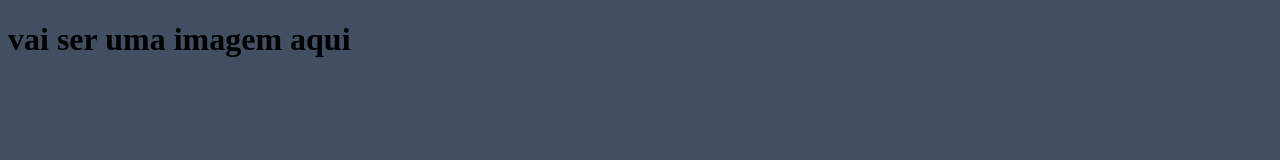
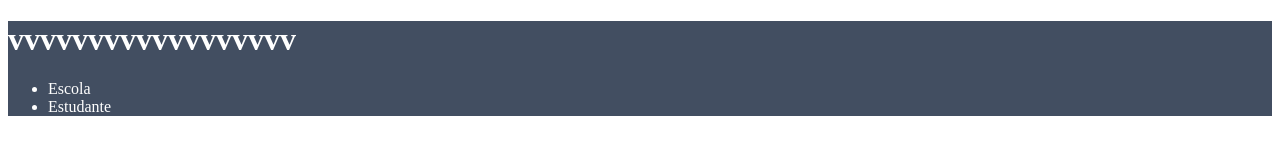
Before and after one commit to Keltersantos10/SITE-TED-, a plain HTML site: page index.html in a window 1280 px wide. Drawn offline with Linux system fonts and the light colour scheme.

Commit message:
Add files via upload

```diff
--- a/index.html
+++ b/index.html
@@ -8,7 +8,12 @@
     <link rel="stylesheet" href="style.css">
 </head>
 <body>
-    <h1>vai ser uma imagem aqui</h1>
-
+    <header>
+        <h1>vvvvvvvvvvvvvvvvvv</h1>
+        <ul>
+            <li>Escola</li>
+            <li>Estudante</li>
+        </ul>
+    </header>
 </body>
 </html>
--- a/style.css
+++ b/style.css
@@ -1,3 +1,4 @@
-body{
-    background-color: #424e61;
+header{
+    background-color: #424E61;
+    color: white
 }
```
